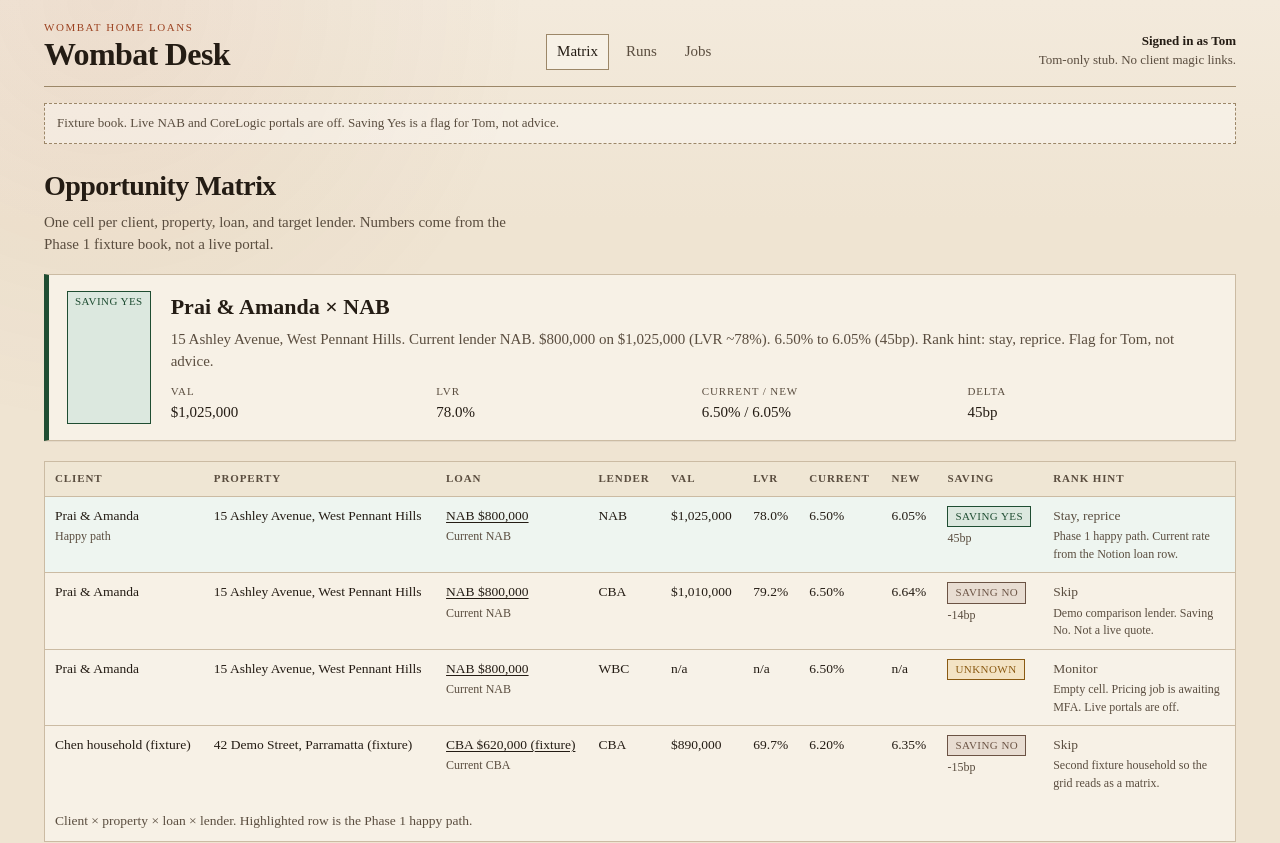
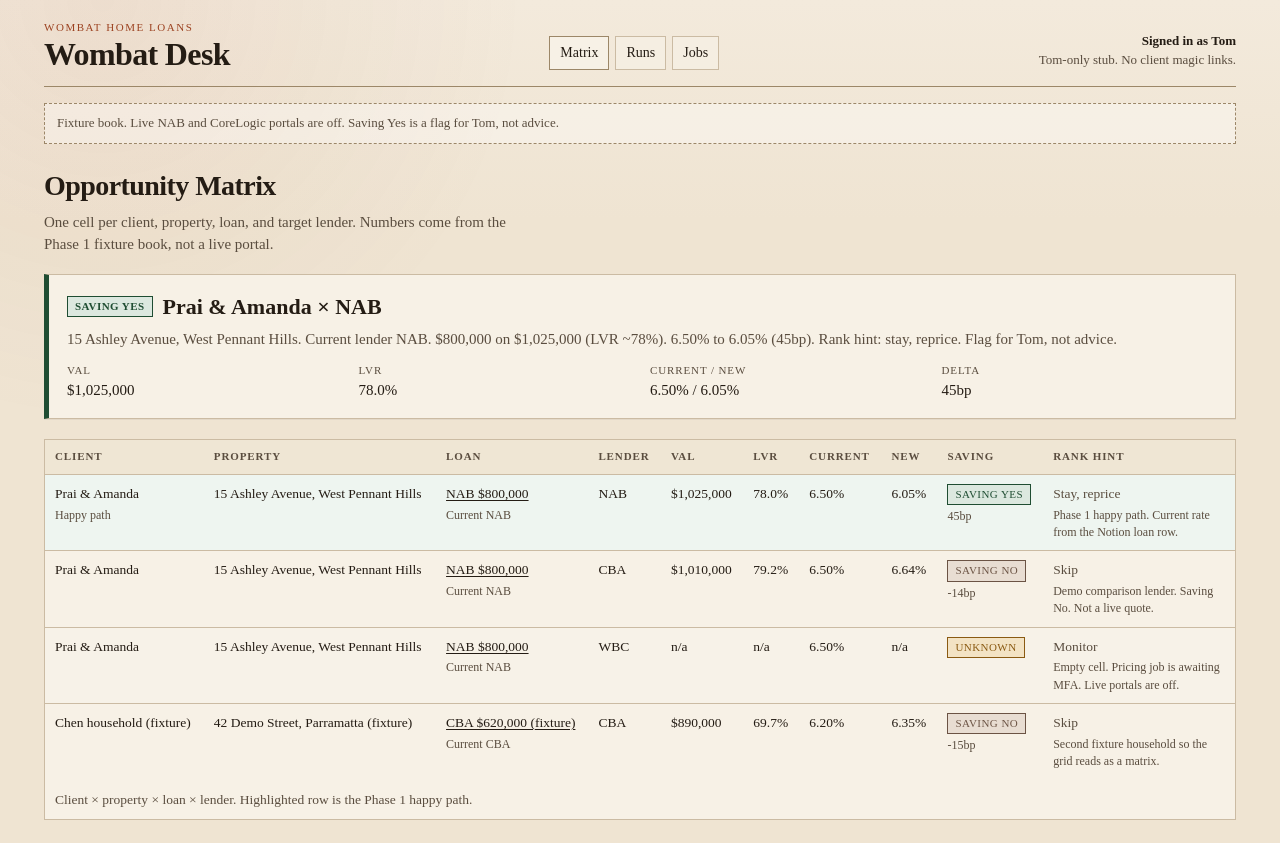
Before and after one commit to wombat-scripts/brokerage-services, a Next.js app in the folder apps/web/: page / in a window 1280 px wide. Shown: the top 843 px of the page. Built offline with nearby package versions, Linux system fonts and the light colour scheme.

Commit message:
Tighten the Prai NAB callout and desk nav
Put the Saving Yes stamp on the title line and make Matrix, Runs,
and Jobs read as plain text links. Stop Next from writing AGENTS.md.

Co-authored-by: wombat-scripts <wombat-scripts@users.noreply.github.com>

```diff
--- a/apps/web/app/(desk)/page.tsx
+++ b/apps/web/app/(desk)/page.tsx
@@ -25,10 +25,10 @@ export default async function MatrixPage() {
 
       {happy ? (
         <section className="callout" aria-label="Prai NAB happy path">
-          <SavingStamp flag={happy.savingFlag} />
           <div>
             <h2>
-              {happy.subject.clientName} × {happy.targetLenderCode}
+              <SavingStamp flag={happy.savingFlag} /> {happy.subject.clientName} ×{" "}
+              {happy.targetLenderCode}
             </h2>
             <p>
               {happy.subject.propertyLabel}. Current lender {happy.currentLenderCode}.{" "}
--- a/apps/web/app/globals.css
+++ b/apps/web/app/globals.css
@@ -119,8 +119,10 @@ input {
 .nav a {
   text-decoration: none;
   padding: 6px 10px;
-  border: 1px solid transparent;
-  color: var(--ink-soft);
+  border: 1px solid var(--rule);
+  background: rgba(247, 241, 230, 0.7);
+  color: var(--ink);
+  font-size: 14px;
 }
 
 .nav a[aria-current="page"] {
@@ -173,9 +175,6 @@ input {
 }
 
 .callout {
-  display: grid;
-  grid-template-columns: auto 1fr;
-  gap: 16px 20px;
   margin: 0 0 20px;
   padding: 16px 18px;
   background: var(--sheet);
@@ -184,11 +183,11 @@ input {
   box-shadow: var(--shadow);
 }
 
-.callout-flag {
-  align-self: start;
-}
-
 .callout h2 {
+  display: flex;
+  flex-wrap: wrap;
+  align-items: center;
+  gap: 10px;
   margin: 0 0 6px;
   font-family: var(--font-display);
   font-size: 22px;
@@ -512,7 +511,6 @@ table.matrix tbody tr.unknown td {
     grid-template-columns: 1fr;
   }
 
-  .callout,
   .desk-header,
   .page-head {
     display: block;
--- a/apps/web/next.config.ts
+++ b/apps/web/next.config.ts
@@ -5,6 +5,7 @@ import type { NextConfig } from "next";
 const appDir = path.dirname(fileURLToPath(import.meta.url));
 
 const nextConfig: NextConfig = {
+  agentRules: false,
   transpilePackages: ["@wombat/contracts"],
   outputFileTracingRoot: path.join(appDir, "../.."),
   // Contracts use Node ESM specifiers (`./firm.js` → firm.ts). Do not rewrite
```
